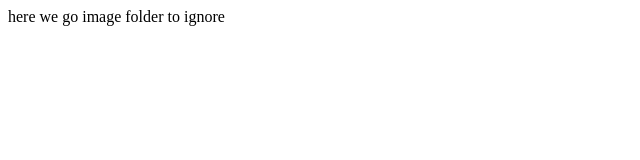
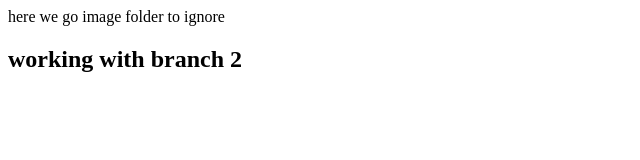
Before and after one commit to Asylzatwww/instagram-bot, a plain HTML site: page index.html in a window 1280 px wide. Shown: the whole page, without its empty margins (0-640 px from the left). Drawn offline with Linux system fonts and the light colour scheme.

Commit message:
branch2 work

```diff
--- a/index.html
+++ b/index.html
@@ -7,5 +7,7 @@
 <body>
 here we go
 image folder to ignore
+
+<h2>working with branch 2</h2>
 </body>
 </html>
```
